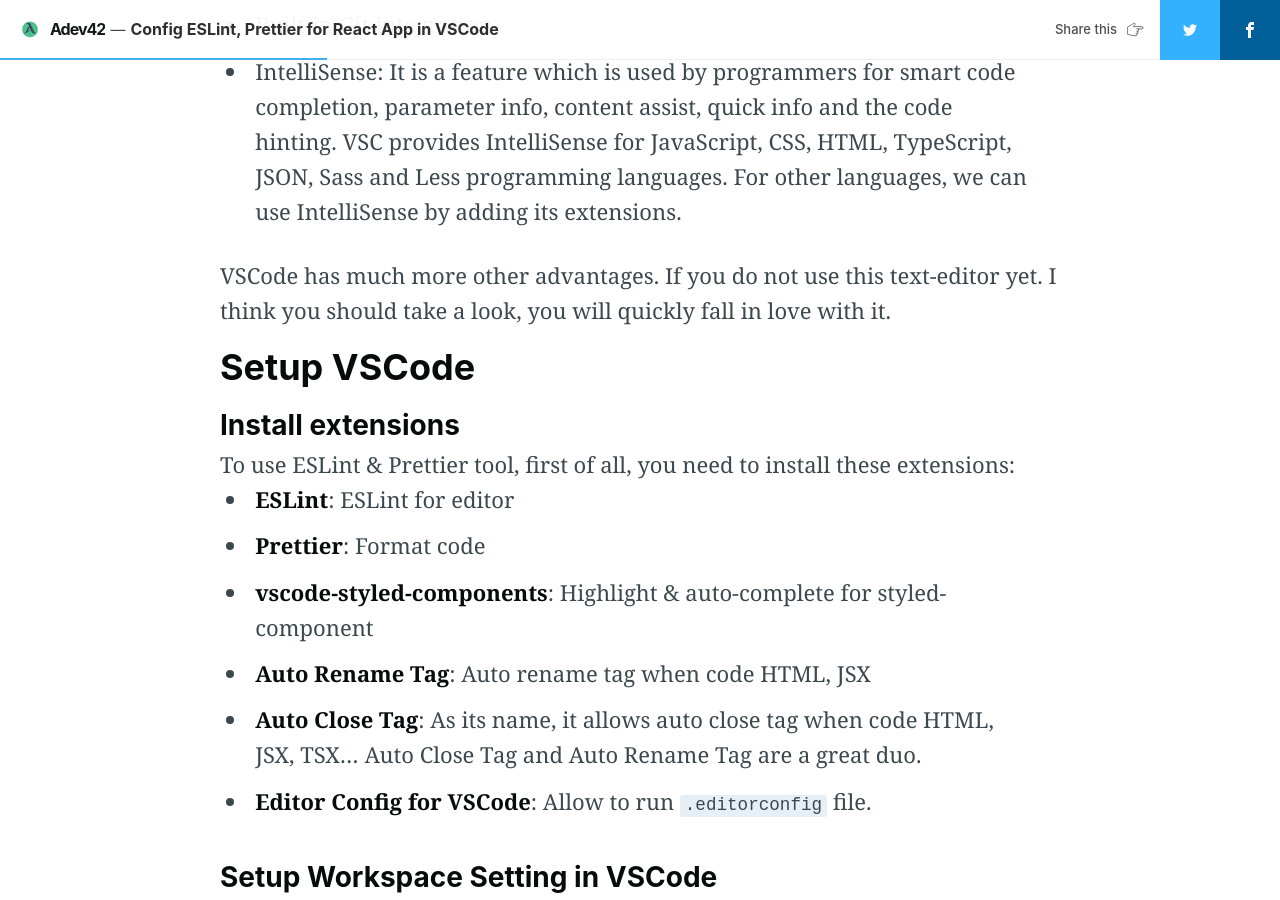
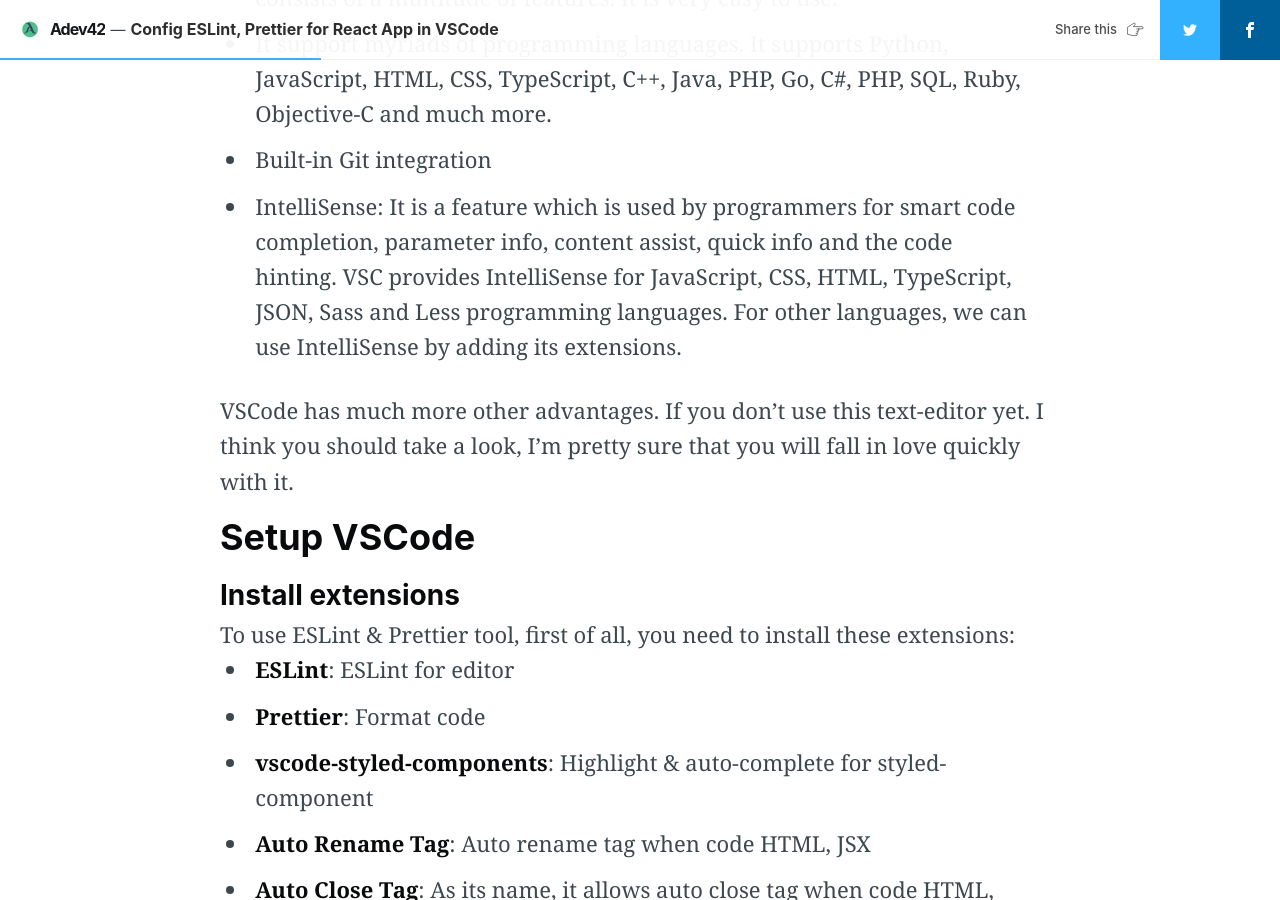
Before and after one commit to tienduy-nguyen/demo-jekyll-with-jaspers2, a Jekyll site: the page built from _posts/2020-11-17-config-esling-prettier-react-app.md, in a window 1280 px wide and 900 px high, scrolled down 2204 px. Built offline with Jekyll 4.4.1, drawn with Linux system fonts in a browser that asks for light colours; nearby versions of some CDN libraries; some of the changed text lies outside the part shown.

Commit message:
Minor edit post

````diff
--- a/_posts/2020-11-17-config-esling-prettier-react-app.md
+++ b/_posts/2020-11-17-config-esling-prettier-react-app.md
@@ -23,7 +27,7 @@
 Dead code detection eg. unused variables, code written after a return statement.
 Violating code guidelines, these are rules defined by yourself or a combination of predefined standards like the Airbnb styled guide or Google's style guide etc.
 
-**Prettier**
+### Prettier
 Prettier is a code formatter, it's only concerned with how your code looks, do you want ensure consistent indentation in the entire project?
 Do you want to ensure there're no semicolons in the project? Make your promise chains look perfectly consistent and readable? Prettier can be enabled for the entire project and instead of your team disagreeing about formatting styles, you can just leave it all to Prettier to figure out.
 
@@ -40,7 +44,7 @@
 - Built-in Git integration
 - IntelliSense: It is a feature which is used by programmers for smart code completion, parameter info, content assist, quick info and the code hinting. VSC provides IntelliSense for JavaScript, CSS, HTML, TypeScript, JSON, Sass and Less programming languages. For other languages, we can use IntelliSense by adding its extensions.
 
-VSCode has much more other advantages. If you do not use this text-editor yet. I think you should take a look, you will quickly fall in love with it.
+VSCode has much more other advantages. If you don't use this text-editor yet. I think you should take a look, I'm pretty sure that you will fall in love quickly with it.
 
 
 
@@ -153,7 +157,7 @@
     "lint:fix": "eslint --fix --ext js,jsx,ts,tsx src/",
     "prettier": "prettier --check \"src/**/(*.tsx|*.ts|*.jsx|*.js|*.scss|*.css)\"",
     "prettier:fix": "prettier --write \"src/**/(*.tsx|*.ts|*.jsx|*.js|*.scss|*.css)\""
-  },
+  }
   ```
   So we can use `yarn lint`, `yarn lint:fix` ... to check or fix code style with these tools.
 
@@ -210,7 +214,6 @@
   ```
   /src/serviceWorker.js
   /src/setupTests.js/js
-
   ```
 
 ## Conclusion
````
Also changed, not shown: other parts of _posts/2020-11-17-config-esling-prettier-react-app.md (+6 -2 lines).
